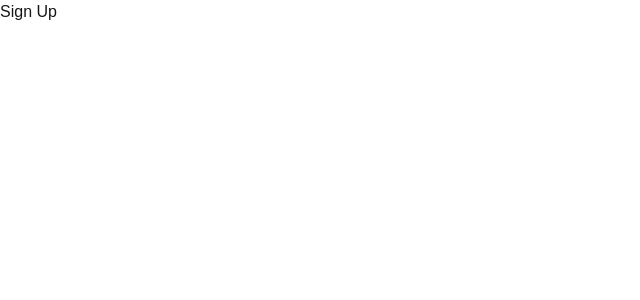
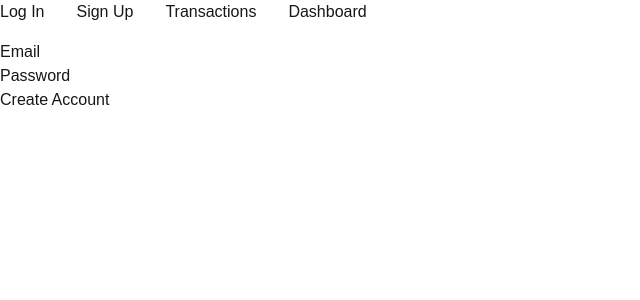
Before and after one commit to devashkevych/Financis, a Next.js app: page /auth/signup in a window 1280 px wide. Shown: the top 300 px of the page, without its empty margins (0-640 px from the left). Built offline with nearby package versions, Linux system fonts and the light colour scheme; no server answers.

Commit message:
Complete basic auth flow

```diff
--- a/app/auth/login/page.tsx
+++ b/app/auth/login/page.tsx
@@ -1,7 +1,28 @@
+"use client";
+
+import AuthForm from "@/components/AuthForm";
+import { supabase } from "@/lib/supabaseClient";
+import { useRouter } from "next/navigation";
+
 export default function LoginPage() {
+  const router = useRouter();
+
+  const loginUser = async (email: string, password: string) => {
+    const { data, error } = await supabase.auth.signInWithPassword({
+      email,
+      password,
+    });
+
+    if (error) {
+      throw new Error(error.message);
+    }
+
+    router.push("/transactions");
+  };
+
   return (
-    <main>
-      <h1>Log In</h1>
-    </main>
+    <div>
+      <AuthForm authAction={loginUser} title="Log In" />
+    </div>
   );
 }
--- a/app/auth/signup/page.tsx
+++ b/app/auth/signup/page.tsx
@@ -1,7 +1,28 @@
+"use client";
+
+import AuthForm from "@/components/AuthForm";
+import { supabase } from "@/lib/supabaseClient";
+import { useRouter } from "next/navigation";
+
 export default function SignupPage() {
+  const router = useRouter();
+
+  const signUpUser = async (email: string, password: string) => {
+    const { data, error } = await supabase.auth.signUp({
+      email,
+      password,
+    });
+
+    if (error) {
+      throw new Error(error.message);
+    }
+
+    router.push("/transactions");
+  };
+
   return (
-    <main>
-      <h1>Sign Up</h1>
-    </main>
+    <div>
+      <AuthForm authAction={signUpUser} title="Create Account" />
+    </div>
   );
 }
--- a/app/dashboard/page.tsx
+++ b/app/dashboard/page.tsx
@@ -1,7 +1,48 @@
+"use client";
+
+import { supabase } from "@/lib/supabaseClient";
+import { useRouter } from "next/navigation";
+import { useEffect } from "react";
+
 export default function DashboardPage() {
+  const router = useRouter();
+
+  const sessionRetrieve = async () => {
+    try {
+      const { data, error } = await supabase.auth.getSession();
+      const { session } = data;
+
+      if (error) {
+        throw new Error(error.message);
+      }
+
+      if (!session) {
+        router.push("/auth/login");
+      }
+    } catch (error) {
+      console.error(error);
+      router.push("/auth/login");
+    }
+  };
+
+  useEffect(() => {
+    sessionRetrieve();
+  }, [router]);
+
+  const handleSignOut = async () => {
+    const { error } = await supabase.auth.signOut();
+
+    if (error) {
+      throw new Error(error.message);
+    }
+
+    router.push("/auth/login");
+  };
+
   return (
-    <main>
+    <div>
       <h1>Dashboard</h1>
-    </main>
+      <button onClick={handleSignOut}>Sign Out</button>
+    </div>
   );
 }
--- a/app/layout.tsx
+++ b/app/layout.tsx
@@ -1,6 +1,7 @@
 import type { Metadata } from "next";
 import { Geist, Geist_Mono } from "next/font/google";
 import "./globals.css";
+import Navbar from "../components/Navbar";
 
 const geistSans = Geist({
   variable: "--font-geist-sans",
@@ -27,7 +28,10 @@ export default function RootLayout({
       lang="en"
       className={`${geistSans.variable} ${geistMono.variable} h-full antialiased`}
     >
-      <body className="min-h-full flex flex-col">{children}</body>
+      <body className="min-h-full flex flex-col">
+        <Navbar />
+        <main>{children}</main>
+      </body>
     </html>
   );
 }
--- a/app/page.tsx
+++ b/app/page.tsx
@@ -1,7 +1,9 @@
+import Link from "next/link";
+
 export default function Home() {
   return (
-    <main>
+    <div>
       <h1>Financis</h1>
-    </main>
+    </div>
   );
 }
--- a/app/transactions/page.tsx
+++ b/app/transactions/page.tsx
@@ -1,7 +1,50 @@
+"use client";
+
+import { supabase } from "@/lib/supabaseClient";
+import { useRouter } from "next/navigation";
+import { useEffect } from "react";
+
+
 export default function TransactionsPage() {
+  const router = useRouter();
+
+  const sessionRetrieve = async () => {
+    try {
+      const { data, error } = await supabase.auth.getSession();
+      const { session } = data;
+
+      if (error) {
+        throw new Error(error.message);
+      }
+
+      if (!session) {
+        router.push("/auth/login");
+      }
+    } catch (error) {
+      console.error(error);
+      router.push("/auth/login");
+    }
+  };
+
+  useEffect(() => {
+    sessionRetrieve();
+  }, [router]);
+
+  const handleSignOut = async () => {
+    const { error } = await supabase.auth.signOut();
+
+    if (error) {
+      throw new Error(error.message);
+    }
+
+    router.push("/auth/login");
+  };
+
+
   return (
-    <main>
+    <div>
       <h1>Transactions</h1>
-    </main>
+      <button onClick={handleSignOut}>Sign Out</button>
+    </div>
   );
 }
--- /dev/null
+++ b/components/AuthForm.tsx
@@ -0,0 +1,66 @@
+"use client";
+
+import { useState } from "react";
+
+type AuthFormProps = {
+  authAction: (email: string, password: string) => Promise<void>;
+  title: string;
+};
+
+export default function AuthForm({ authAction, title }: AuthFormProps) {
+  const [email, setEmail] = useState("");
+  const [password, setPassword] = useState("");
+
+  const [loading, setLoading] = useState(false);
+  const [error, setError] = useState<string | null>(null);
+
+  const handleSubmit = async (e: React.FormEvent<HTMLFormElement>) => {
+    e.preventDefault();
+
+    setLoading(true);
+    setError(null);
+
+    try {
+      await authAction(email, password);
+    } catch (e: any) {
+      if (e instanceof Error) {
+        setError(e.message);
+      } else {
+        setError("Something went wrong");
+      }
+    } finally {
+      setLoading(false);
+    }
+  };
+
+  return (
+    <form onSubmit={handleSubmit}>
+      <div>
+        <label htmlFor="email">Email</label>
+        <input
+          type="email"
+          id="email"
+          value={email}
+          onChange={(e) => setEmail(e.target.value)}
+          required
+        />
+      </div>
+
+      <div>
+        <label htmlFor="password">Password</label>
+        <input
+          type="password"
+          id="password"
+          value={password}
+          onChange={(e) => setPassword(e.target.value)}
+          required
+        />
+      </div>
+
+      <button type="submit" disabled={loading}>
+        {loading ? "Loading..." : title}
+      </button>
+      {error && <h2>{error}</h2>}
+    </form>
+  );
+}
--- /dev/null
+++ b/components/Navbar.jsx
@@ -0,0 +1,12 @@
+import Link from "next/link";
+
+export default function Navbar() {
+  return (
+    <nav className="flex gap-8 pb-4">
+      <Link href="/auth/login">Log In</Link>
+      <Link href="/auth/signup">Sign Up</Link>
+      <Link href="/transactions">Transactions</Link>
+      <Link href="/dashboard">Dashboard</Link>
+    </nav>
+  );
+}
--- a/lib/supabaseClient.ts
+++ b/lib/supabaseClient.ts
@@ -3,4 +3,4 @@ import { createClient } from "@supabase/supabase-js";
 const supabaseUrl = process.env.NEXT_PUBLIC_SUPABASE_URL!;
 const supabaseAnonKey = process.env.NEXT_PUBLIC_SUPABASE_ANON_KEY!;
 
-export const supabase = createClient(supabaseUrl, supabaseAnonKey)
+export const supabase = createClient(supabaseUrl, supabaseAnonKey);
```
